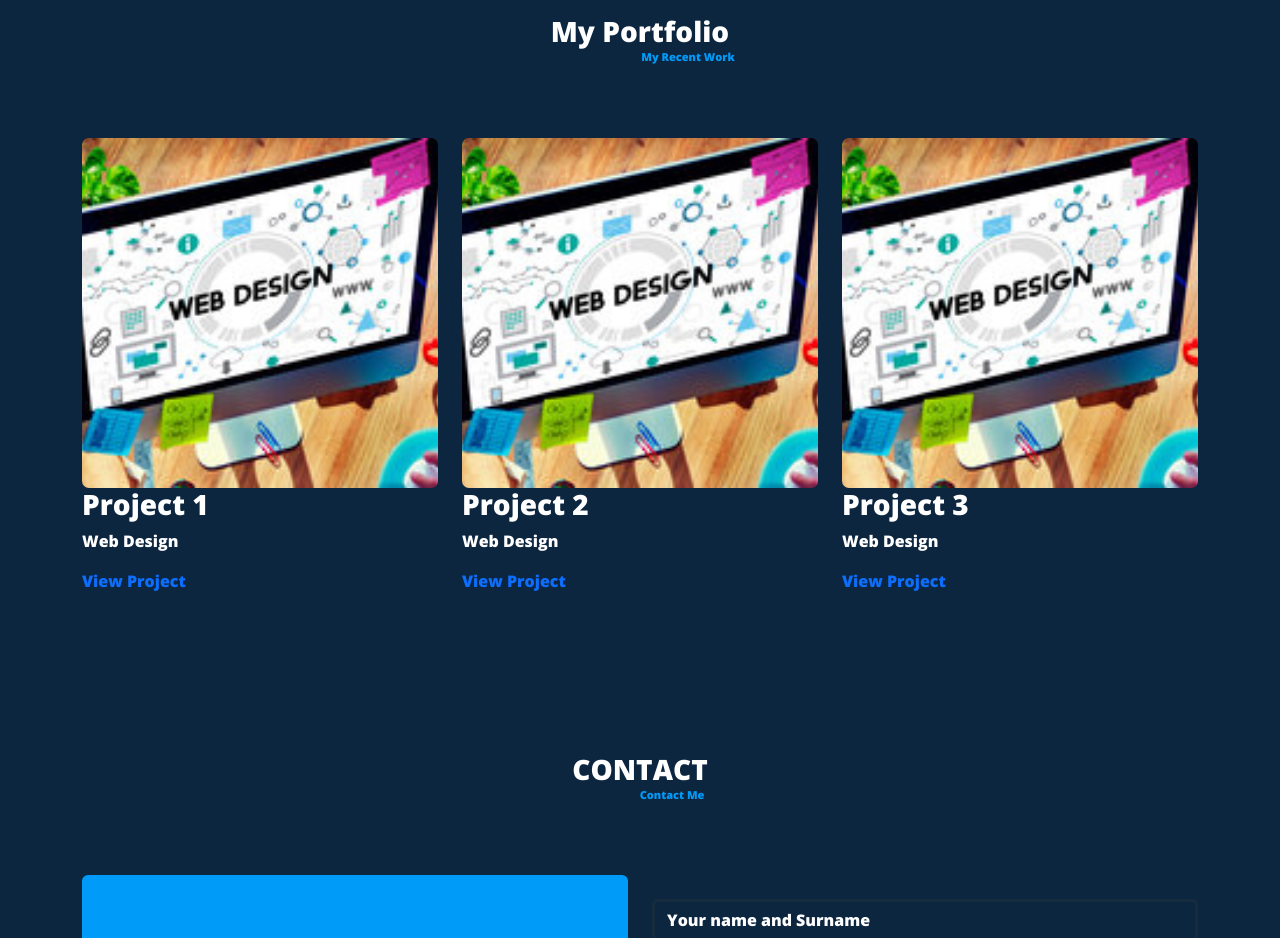
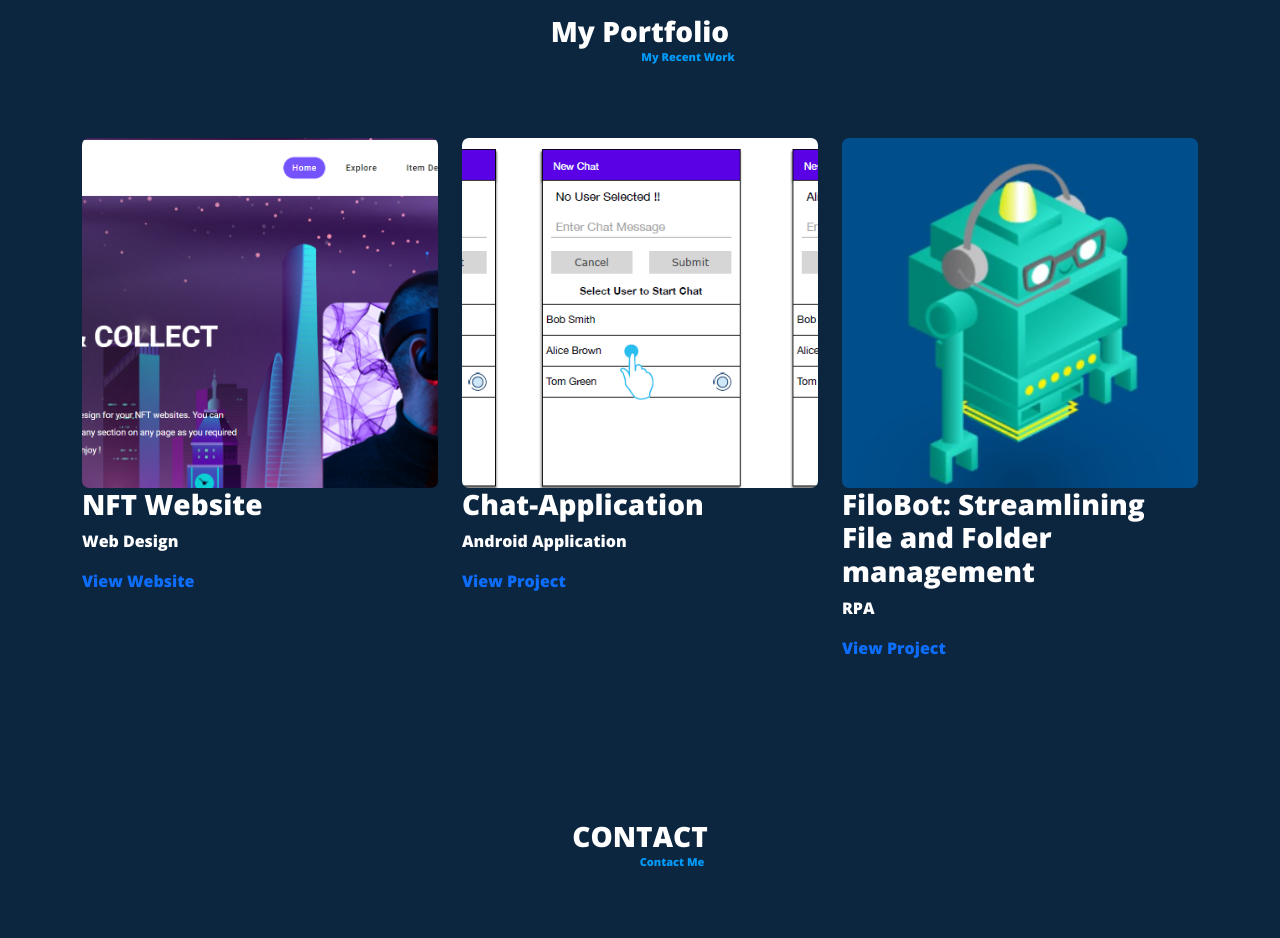
Before and after one commit to ssdiagne1/samba_porftolio, a website: page index.html in a window 1280 px wide. Shown: the part 3480-4418 px from the top of the page. Drawn offline with nearby package versions, Linux system fonts and the light colour scheme.

Commit message:
optimus1_0

```diff
--- a/index.html
+++ b/index.html
@@ -311,27 +311,27 @@
             </div>
             <div class="row row-cols-1 row-cols-sm-2 row-cols-md-3 gy-3">
                 <div class="col">
-                    <img src="images/webdesign2.jpg" class="gallery-item image-fluid" alt="portfolio">
+                    <img src="images/nftwebsite.png" class="gallery-item image-fluid" alt="portfolio">
                     <div class="portfolio-box-content">
-                        <h3 class="project-title">Project 1</h3>
+                        <h3 class="project-title">NFT Website</h3>
                         <p class="project-category">Web Design</p>
-                        <a href="#" class="project-link">View Project</a>
+                        <a href="https://nftonlinemarketplace.netlify.app/" class="project-link">View Website</a>
                     </div>
                 </div>
                 <div class="col">
-                    <img src="images/webdesign2.jpg" class="gallery-item image-fluid" alt="portfolio">
+                    <img src="images/chat.png" class="gallery-item image-fluid" alt="portfolio">
                     <div class="portfolio-box-content">
-                        <h3 class="project-title">Project 2</h3>
-                        <p class="project-category">Web Design</p>
-                        <a href="#" class="project-link">View Project</a>
+                        <h3 class="project-title">Chat-Application</h3>
+                        <p class="project-category">Android Application</p>
+                        <a href="https://github.com/ssdiagne1/ChatApplication" class="project-link">View Project</a>
                     </div>
                 </div>
                 <div class="col">
-                    <img src="images/webdesign2.jpg" class="gallery-item image-fluid" alt="portfolio">
+                    <img src="images/bot.png" class="gallery-item image-fluid" alt="portfolio">
                     <div class="portfolio-box-content">
-                        <h3 class="project-title">Project 3</h3>
-                        <p class="project-category">Web Design</p>
-                        <a href="#" class="project-link">View Project</a>
+                        <h3 class="project-title">FiloBot: Streamlining File and Folder management</h3>
+                        <p class="project-category">RPA</p>
+                        <a href="https://drive.google.com/file/d/1s5ZTiunQYY4BesZ6YJ8sK6xUEYoPP1uM/view?usp=sharing" class="project-link">View Project</a>
                     </div>
                 </div>
         </div>
```
Also changed, not shown: images/bot.png (added), images/chat.png (added), images/nftwebsite.png (added).
